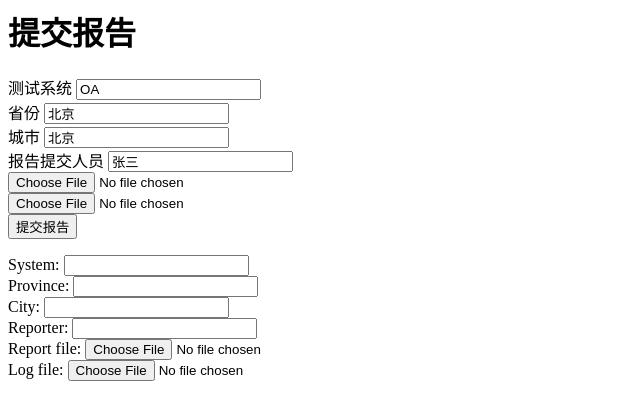
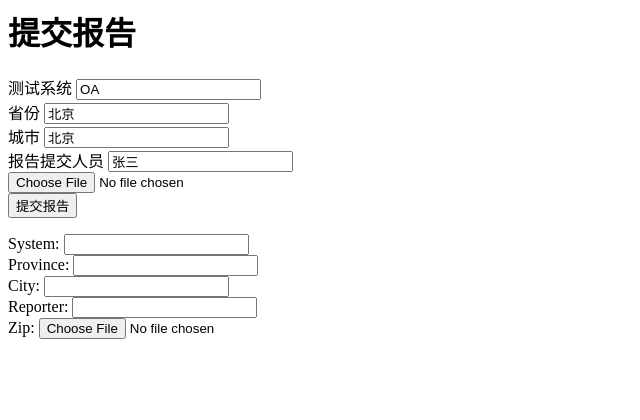
Before and after one commit to zylxhz/autoInspectionServer, a Django app: page /uploadreport/ in a window 1280 px wide. Shown: the top 420 px of the page, without its empty margins (0-640 px from the left). Run offline with Django 3.2, Linux system fonts and the light colour scheme.

Commit message:
服务端已支持上传报告文件夹的压缩包

```diff
--- a/src/applicationAutoInspection/admin.py
+++ b/src/applicationAutoInspection/admin.py
@@ -6,7 +6,7 @@ from django.contrib import admin
 class ReportAdmin(admin.ModelAdmin):
 
 
-    list_display=('reporter', 'system', 'province', 'city', 'sub_time', 'total_num', 'pass_num', 'report_file')   #指定要显示的字段
+    list_display=('reporter', 'system', 'province', 'city', 'sub_time', 'total_num', 'pass_num', 'report_path')   #指定要显示的字段
     list_filter = ('reporter', 'system', 'province', 'city', 'sub_time')   #指定列表过滤器，右边将会出现一个快捷的日期过滤选项，
 #                      #以方便开发人员快速地定位到想要的数据，同样你也可以指定非日期型类型的字段
 #
--- a/src/applicationAutoInspection/forms.py
+++ b/src/applicationAutoInspection/forms.py
@@ -5,5 +5,4 @@ class ReportForm(forms.Form):
     province = forms.CharField()
     city = forms.CharField()
     reporter = forms.CharField()
-    report_file = forms.FileField()
-    log_file = forms.FileField()
+    zip = forms.FileField()
--- a/src/applicationAutoInspection/models.py
+++ b/src/applicationAutoInspection/models.py
@@ -10,8 +10,7 @@ class Report(models.Model):
     sub_time = models.DateTimeField(u'提交日期',auto_now=True)
     total_num = models.IntegerField(u'测试用例数目')
     pass_num = models.IntegerField(u'通过测试的数目')
-    report_file = models.FileField(u'报告', upload_to='report/%Y/%m/%d/%H%M%S')
-    log_file = models.FileField(upload_to='report/%Y/%m/%d/%H%M%S')
+    report_path = models.CharField(u'报告', max_length=100)
 
 class System(models.Model):
     name = models.CharField(u'系统',  max_length=100)
--- a/src/applicationAutoInspection/templates/report_list_div.html
+++ b/src/applicationAutoInspection/templates/report_list_div.html
@@ -28,7 +28,7 @@
 				<td>{% widthratio report.pass_num report.total_num 100 %}%</td>
 				<td>{{report.sub_time|date:"Y-m-d H:i:s"}}</td>
 				<td>{{report.reporter}}</td>
-				<td><a href= {{report.report_file.url}}>查看报告</a></td>
+				<td><a href= {{report.report_path}}>查看报告</a></td>
 			</tr>
 			{% endfor %}
 		</tbody>
--- a/src/applicationAutoInspection/templates/upload.html
+++ b/src/applicationAutoInspection/templates/upload.html
@@ -17,9 +17,7 @@
 	   <label>报告提交人员</label>
 	   <input type="text" name="reporter", value="张三">
 	   <br />
-	   <input type="file" name="report_file" />
-	   <br />
-	   <input type="file" name="log_file" />
+	   <input type="file" name="zip" />
 	   <br />
 	   <input type="submit" value="提交报告" />
 	  </form>
--- a/src/applicationAutoInspection/views.py
+++ b/src/applicationAutoInspection/views.py
@@ -2,19 +2,19 @@
 from .forms import ReportForm
 from applicationAutoInspection.models import Report, System
 from autoInspectionServer.settings import MEDIA_ROOT
+from django.core.files.storage import default_storage
 from django.core.paginator import Paginator, PageNotAnInteger, EmptyPage
 from django.db.models import F
 from django.http.response import HttpResponse, HttpResponseRedirect
-from django.shortcuts import render, render_to_response
-from django.template.context import Context, RequestContext
+from django.shortcuts import render_to_response
+from django.template.context import Context
 from django.template.loader import get_template
-from django.views import generic
 from django.views.decorators.csrf import csrf_exempt
-from rexec import FileWrapper
 import datetime
 import os
 import re
 import time
+import zipfile
 
 
 # Create your views here.
@@ -22,72 +22,71 @@ import time
 #每页展示的报告数目
 REPORT_PER_PAGE = 50;
 
-#def upload(request):
-#    t = get_template('upload.html')
-#    html = t.render(Context())
-#    return HttpResponse(html)
+def upload(request):
+    t = get_template('upload.html')
+    html = t.render(Context())
+    return HttpResponse(html)
 
-def handle_uploaded_file(f_report, f_log, system):
+def handle_uploaded_file(f, system, province, reporter):
     '''
-    f_report表示巡检人员提交的report.html文件
-    f_log表示巡检人员提交的log.html文件
+    zip表示提交的报告压缩文件
     system表示巡检的系统
+    province表示所在的省
     '''
-    report_file_name = ""
+    report_path = ""
+        #在服务器上创建路径存储巡检人员提交的报告
     try:
-        #在服务器上创建路径存储巡检人员提交的报告
-        path = MEDIA_ROOT + system + time.strftime('/%Y/%m/%d/%H%M%S/')
+        path = MEDIA_ROOT + system + os.path.sep + province + os.path.sep + reporter + time.strftime('\\%Y\\%m\\%d\\%H%M%S\\')
         if not os.path.exists(path):
             os.makedirs(path)
-        #将report.html和log.html存入服务器
-        report_file_name = path + 'report.html'
-        log_file_name = path + 'log.html'
-        dest_report = open(report_file_name, 'wb+')
-        all_report_text = f_report.read()
-        dest_report.write(all_report_text)
-        dest_report.close()
-        dest_log = open(log_file_name, 'wb+')
-        all_log_text = f_log.read()
-        dest_log.write(all_log_text)
-        dest_log.close()
-
-        #抽取通过测试的数目和未通过的数目
-        pattern = re.compile(r'"fail":\d+,"label":"All Tests","pass":\d+')
-        match = pattern.search(all_report_text)
-        str = match.group()
-        nums = re.findall(r'\d+', str)
-        fail_num = int(nums[0])
-        pass_num = int(nums[1])
+        zip_file = open('report.zip', 'wb+')
+        for chunk in f.chunks():
+            zip_file.write(chunk)
+        zip_file.close()
+        zip = zipfile.ZipFile('report.zip')
+        for filename in zip.namelist():
+            data = zip.read(filename)
+            filename = os.path.split(filename)[1]
+            file = open(os.path.join(path, filename), 'wb+')
+            file.write(data)
+            file.close()
+            if filename == 'report.html':
+                report_path = os.path.join(path, filename)
+                report_path = report_path.replace(MEDIA_ROOT, '')
+                #抽取通过测试的数目和未通过的数目
+                pattern = re.compile(r'"fail":\d+,"label":"All Tests","pass":\d+')
+                match = pattern.search(data)
+                str = match.group()
+                nums = re.findall(r'\d+', str)
+                fail_num = int(nums[0])
+                pass_num = int(nums[1])
     except Exception, e:
         print e
-    return report_file_name.replace(MEDIA_ROOT, 'report/'), fail_num + pass_num, pass_num
+    return report_path, fail_num + pass_num, pass_num
 
 
 @csrf_exempt
 def upload_report(request):
 
-#    if request.method == 'POST':
-#        form = ReportForm(request.POST, request.FILES)
-#        if form.is_valid():
-#            data = form.cleaned_data
-#            report = Report(reporter = data['reporter'], system = data['system'], province = data['province'], city = data['city'])
-#            report.path, report.total_num, report.pass_num = handle_uploaded_file(request.FILES['report_file'], request.FILES['log_file'], report.system)
-#            report.save()
     if request.method == 'POST':
         form = ReportForm(request.POST, request.FILES)
         if form.is_valid():
             data = form.cleaned_data
-            instance = Report(reporter = data['reporter'], system = data['system'], province = data['province'], city = data['city'], report_file=request.FILES['report_file'], log_file=request.FILES['log_file'])
-            all_report_text = request.FILES['report_file'].read()
-            #抽取通过测试的数目和未通过的数目
-            pattern = re.compile(r'"fail":\d+,"label":"All Tests","pass":\d+')
-            match = pattern.search(all_report_text)
-            match_str = match.group()
-            nums = re.findall(r'\d+', match_str)
-            fail_num = int(nums[0])
-            pass_num = int(nums[1])
-            instance.pass_num = pass_num
-            instance.total_num = fail_num + pass_num
+#            instance = Report(reporter = data['reporter'], system = data['system'], province = data['province'], city = data['city'], report_file=request.FILES['report_file'], log_file=request.FILES['log_file'])
+#            all_report_text = request.FILES['report_file'].read()
+#            #抽取通过测试的数目和未通过的数目
+#            pattern = re.compile(r'"fail":\d+,"label":"All Tests","pass":\d+')
+#            match = pattern.search(all_report_text)
+#            match_str = match.group()
+#            nums = re.findall(r'\d+', match_str)
+#            fail_num = int(nums[0])
+#            pass_num = int(nums[1])
+#            instance.pass_num = pass_num
+#            instance.total_num = fail_num + pass_num
+#            instance.save()
+            report_path, total_num, pass_num = handle_uploaded_file(request.FILES['zip'], data['system'], data['province'], data['reporter'])
+            report_url = default_storage.url(report_path)
+            instance = Report(reporter = data['reporter'], system = data['system'], province = data['province'], city = data['city'], total_num = total_num, pass_num = pass_num, report_path = report_url)
             instance.save()
             return HttpResponseRedirect('/success/')
     else:
@@ -105,38 +104,6 @@ def result(request):
     context = {'systems': systems}
     html = t.render(context)
     return HttpResponse(html)
-
-#def todayResult(request):
-#    report_list = Report.objects.all()
-#    report_list = report_list.filter(sub_time__gte=datetime.date.today())
-#    report_list = report_list.order_by('system', '-sub_time')
-#    paginator = Paginator(report_list, 2) # Show 2 reports per page
-#
-#    page = request.GET.get('page')
-#    try:
-#        report_list = paginator.page(page)
-#    except PageNotAnInteger:
-#        # If page is not an integer, deliver first page.
-#        report_list = paginator.page(1)
-#    except EmptyPage:
-#        # If page is out of range (e.g. 9999), deliver last page of results.
-#        report_list = paginator.page(paginator.num_pages)
-#    return render_to_response('todayResult.html', {"report_list": report_list})
-
-#def totalResult(request):
-#    report_list = Report.objects.all()
-#    report_list = report_list.order_by('system', '-sub_time')
-#    paginator = Paginator(report_list, 2) # Show 2 reports per page
-#    page = request.GET.get('page')
-#    try:
-#        report_list = paginator.page(page)
-#    except PageNotAnInteger:
-#        # If page is not an integer, deliver first page.
-#        report_list = paginator.page(1)
-#    except EmptyPage:
-#        # If page is out of range (e.g. 9999), deliver last page of results.
-#        report_list = paginator.page(paginator.num_pages)
-#    return render_to_response('totalResult.html', {"report_list": report_list})
 
 def search(request):
     q_system = request.REQUEST['system']
--- a/src/autoInspectionServer/settings.py
+++ b/src/autoInspectionServer/settings.py
@@ -103,5 +103,5 @@ USE_TZ = True
 STATIC_URL = '/static/'
 
 #MEDIA_ROOT = os.path.join(BASE_DIR,'report/').replace('\\','/')
-MEDIA_ROOT= 'D:\\'
+MEDIA_ROOT= 'D:\\report\\'
 MEDIA_URL = '/report/'
--- a/src/autoInspectionServer/urls.py
+++ b/src/autoInspectionServer/urls.py
@@ -13,7 +13,8 @@ Including another URLconf
     1. Add an import:  from blog import urls as blog_urls
     2. Add a URL to urlpatterns:  url(r'^blog/', include(blog_urls))
 """
-from applicationAutoInspection.views import upload_report, success,  search, result
+from applicationAutoInspection.views import upload_report, success, search, \
+    result, upload
 from autoInspectionServer import settings
 from django.conf.urls import include, url
 from django.conf.urls.static import static
@@ -23,7 +24,7 @@ urlpatterns = [
     url(r'^admin/', include(admin.site.urls)),
 #    url(r'^downloadreport/', download_report),
 #    url(r'admin/index.html', index),
-#    url(r'^upload/$', upload),
+    url(r'^upload/$', upload),
     url(r'^uploadreport/$', upload_report),
     url(r'^success/$', success),
 #    url(r'^result/$', todayResult),
```
